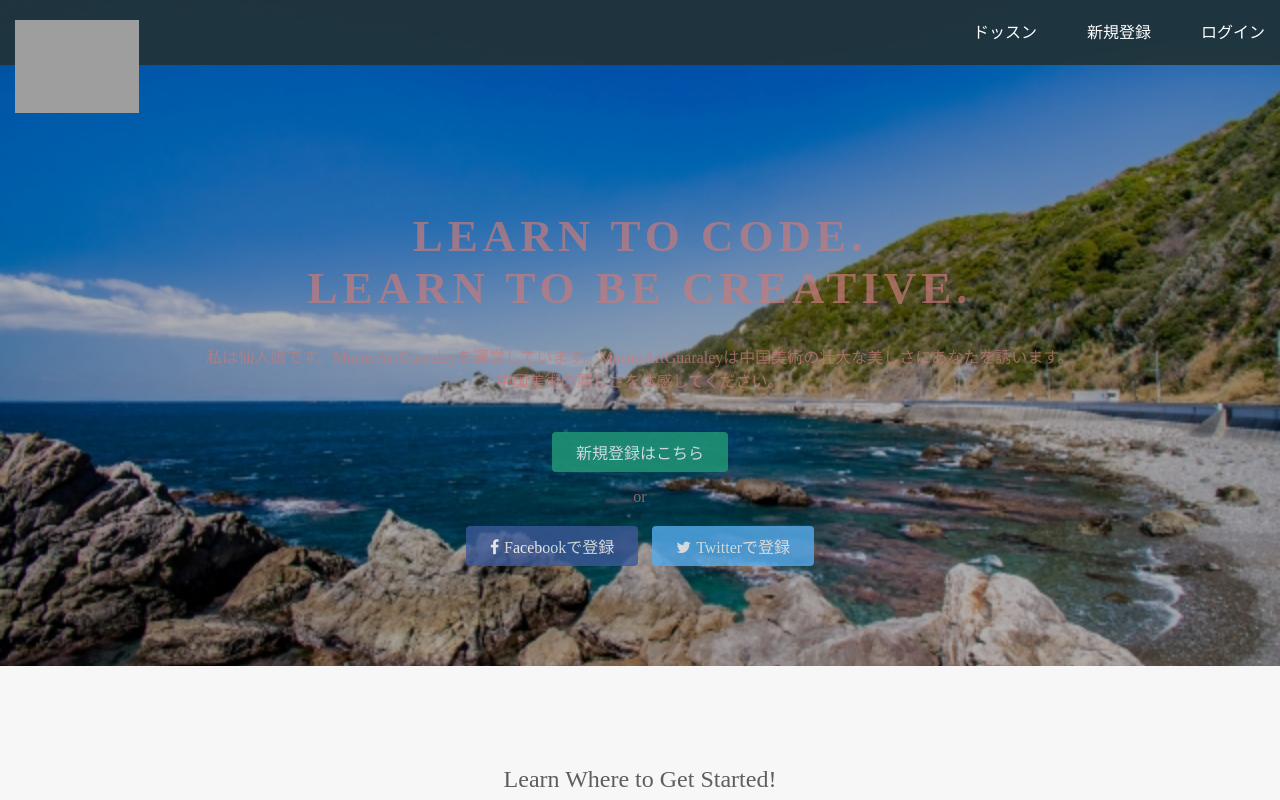
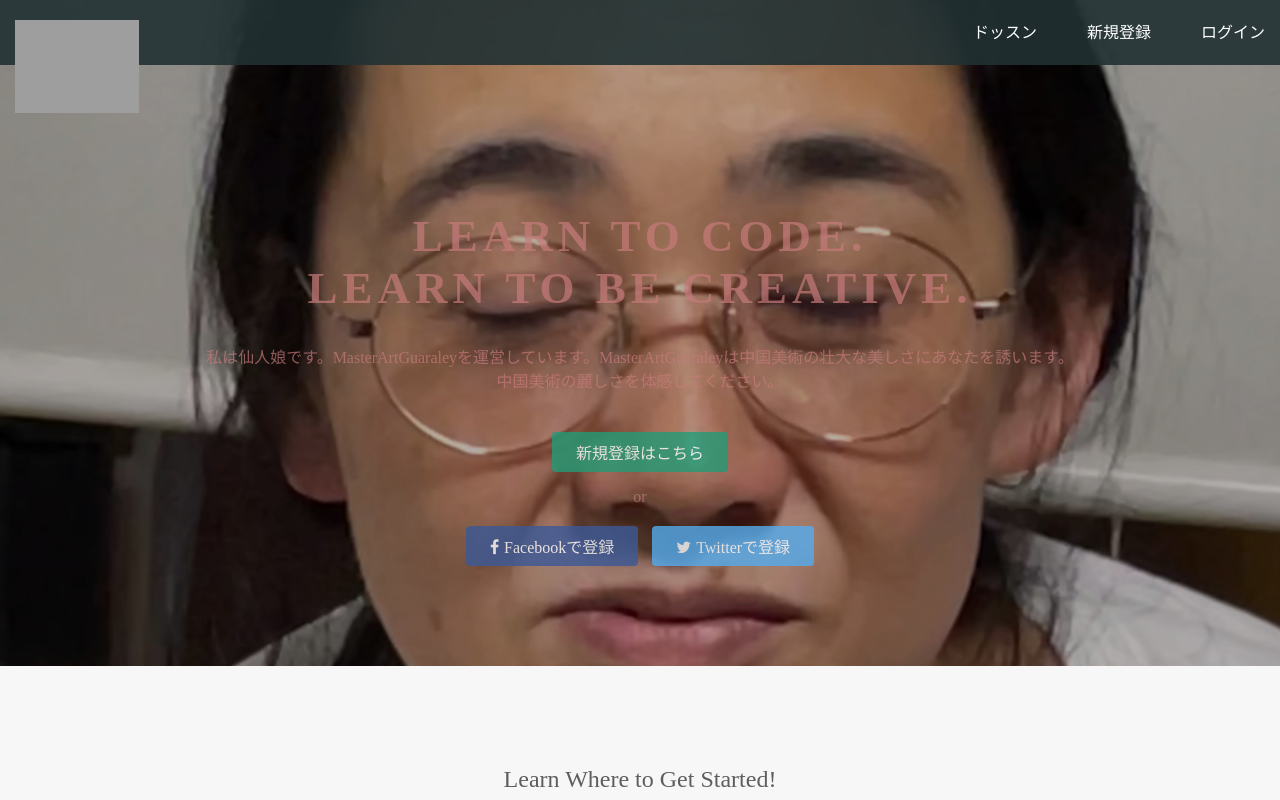
Before and after one commit to Fumiakinavy/chinese-ceramics, a plain HTML site: page index.html in a window 1280 px wide. Shown: the top 800 px of the page. Drawn offline with Linux system fonts and the light colour scheme; grey boxes are pictures that could not be loaded.

Commit message:
Update stylesheet.css

```diff
--- a/chinese-ceramics/stylesheet.css
+++ b/chinese-ceramics/stylesheet.css
@@ -19,7 +19,7 @@
 
   .top-wrapper {
     padding: 180px 0 100px 0;
-    background-image: url("/chinese-ceramics/29259164_s.jpg");
+    background-image: url("/chinese-ceramics/IMG_0111.jpg");
     background-size: cover;
     background-position: center;
     color: rgb(199, 123, 123);
```
